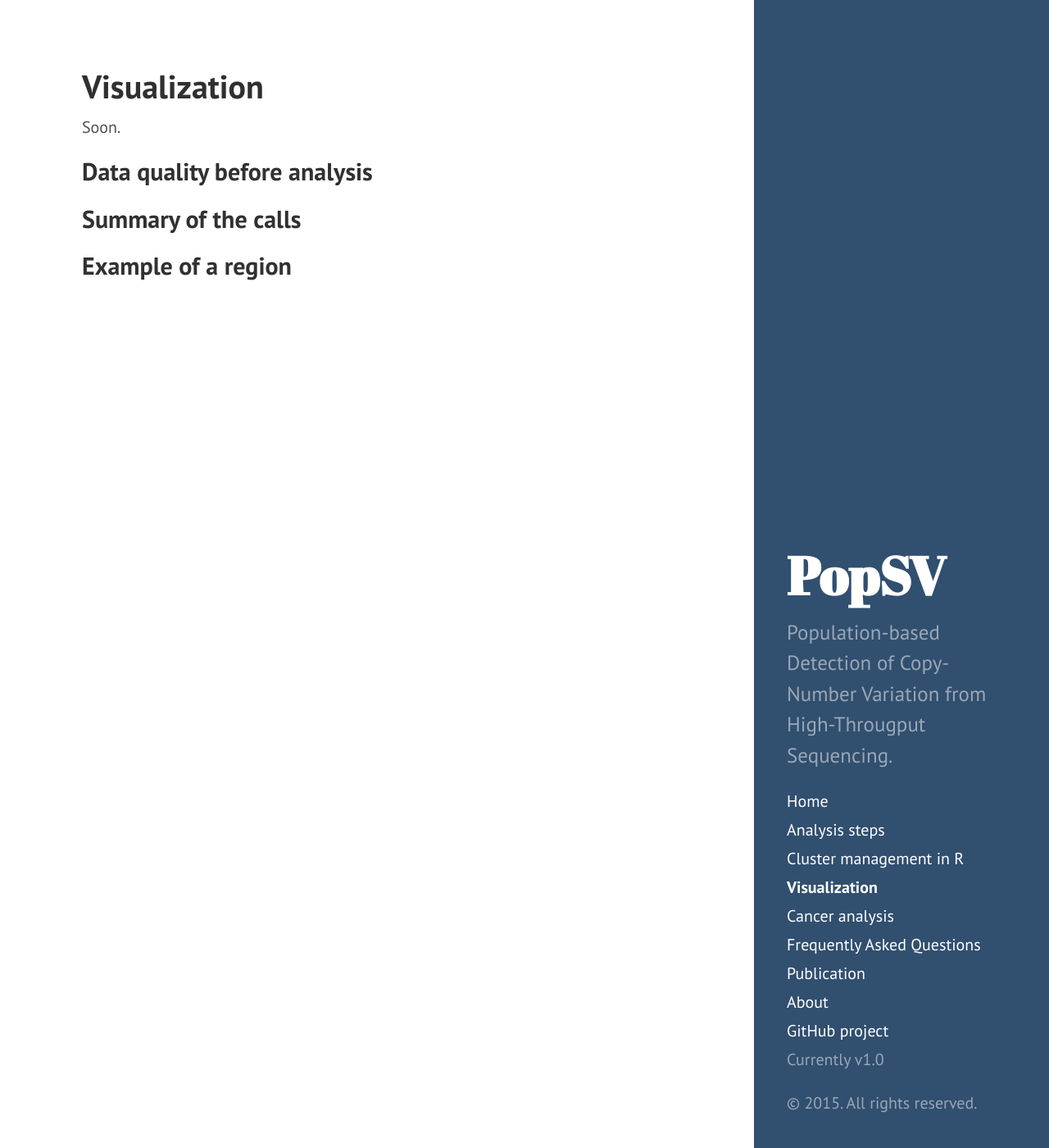
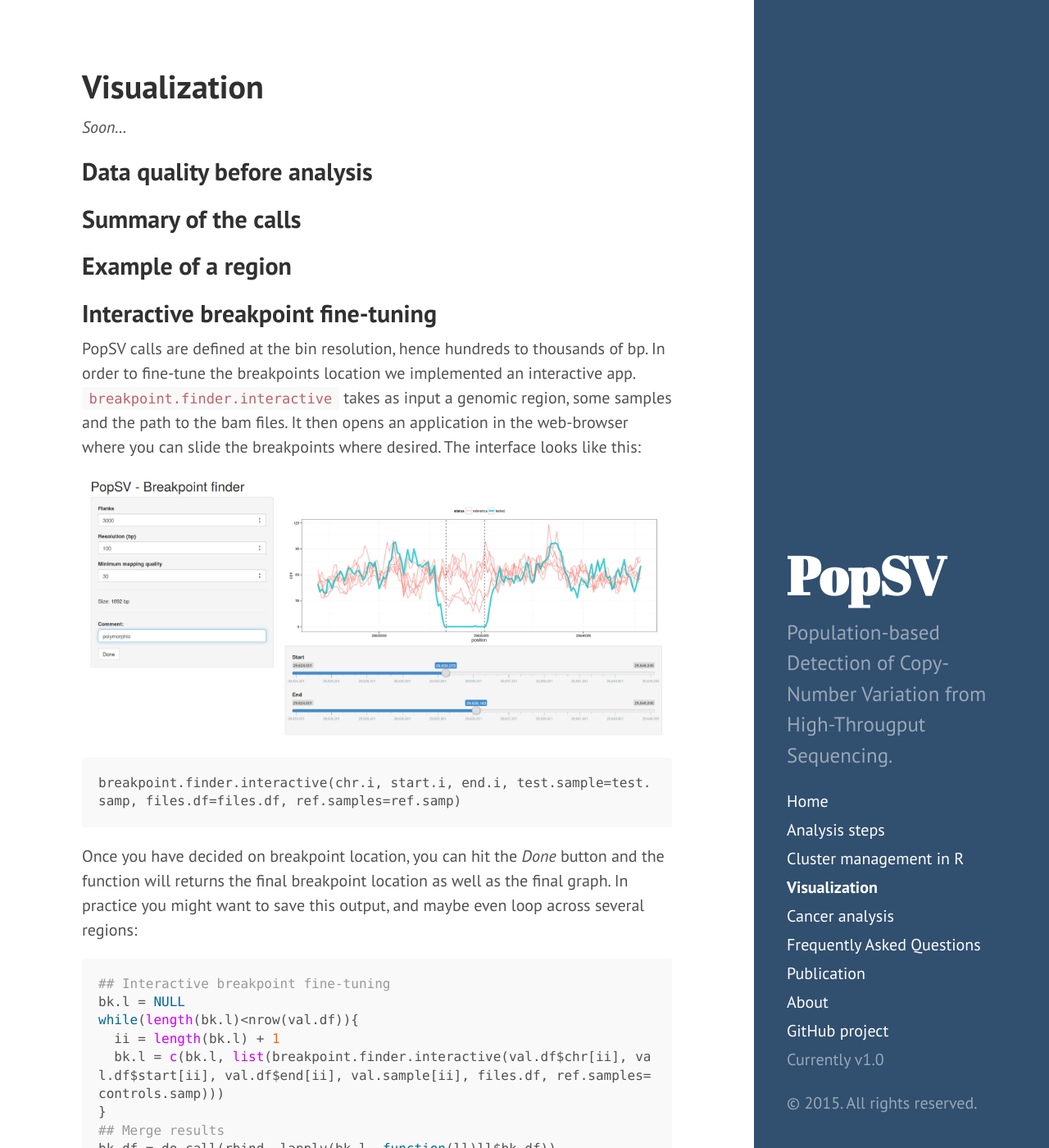
Before and after one commit to jmonlong/PopSV, a Jekyll site: the page built from 3-Visualization.md, in a window 1280 px wide and 1400 px high. Shown: the whole window at 82% size. Built offline with Jekyll 4.4.1, drawn with Linux system fonts in a browser that asks for light colours; Markdown is read by kramdown in place of the engine named in the settings; some of the changed text lies outside the part shown.

Commit message:
update with visualization

````diff
--- a/3-Visualization.md
+++ b/3-Visualization.md
@@ -4,10 +4,42 @@ title: Visualization
 permalink: /3-Visualization.md/
 ---
 
-Soon.
+*Soon...*
 
 ## Data quality before analysis
 
 ## Summary of the calls
 
 ## Example of a region
+
+## Interactive breakpoint fine-tuning
+
+PopSV calls are defined at the bin resolution, hence hundreds to thousands of bp. In order to fine-tune the breakpoints location we implemented an interactive app. `breakpoint.finder.interactive` takes as input a genomic region, some samples and the path to the bam files. It then opens an application in the web-browser where you can slide the breakpoints where desired. The interface looks like this:
+
+![Interactive breakpoint fine-tuning]({{ site.baseurl }}public/bkptInteractive.jpg)
+
+
+```r
+breakpoint.finder.interactive(chr.i, start.i, end.i, test.sample=test.samp, files.df=files.df, ref.samples=ref.samp)
+```
+
+Once you have decided on breakpoint location, you can hit the *Done* button and the function will returns the final breakpoint location as well as the final graph. In practice you might want to save this output, and maybe even loop across several regions:
+
+```r
+## Interactive breakpoint fine-tuning
+bk.l = NULL
+while(length(bk.l)<nrow(val.df)){
+  ii = length(bk.l) + 1
+  bk.l = c(bk.l, list(breakpoint.finder.interactive(val.df$chr[ii], val.df$start[ii], val.df$end[ii], val.sample[ii], files.df, ref.samples=controls.samp)))
+}
+## Merge results
+bk.df = do.call(rbind, lapply(bk.l, function(ll)ll$bk.df))
+## Final graph for each region
+pdf("bkptResults.pdf",14,5)
+lapply(bk.l, function(ll)ll$graph)
+dev.off()
+```
+
+You can also specify related samples (e.g. parents) that will be displayed with a specific color. This might help understanding the mode of inheritance or veracity of the variant. It looks like this:
+
+![Interactive breakpoint fine-tuning trio]({{ site.baseurl }}public/bkptInteractive-trio.jpg)
````
Also changed, not shown: index.md (+1 -1 lines), public/bkptInteractive-trio.jpg (added), public/bkptInteractive.jpg (added), 1 other file.
